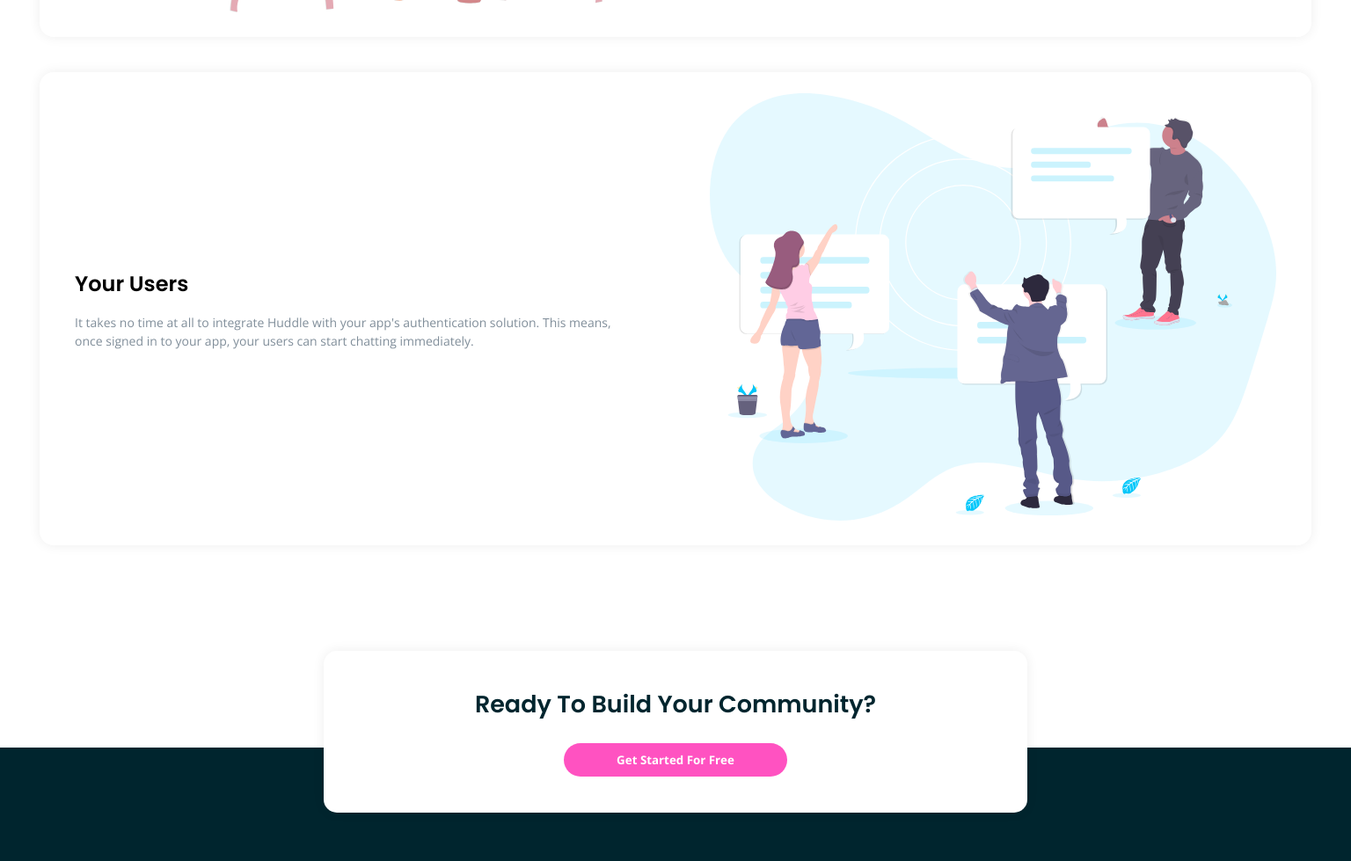
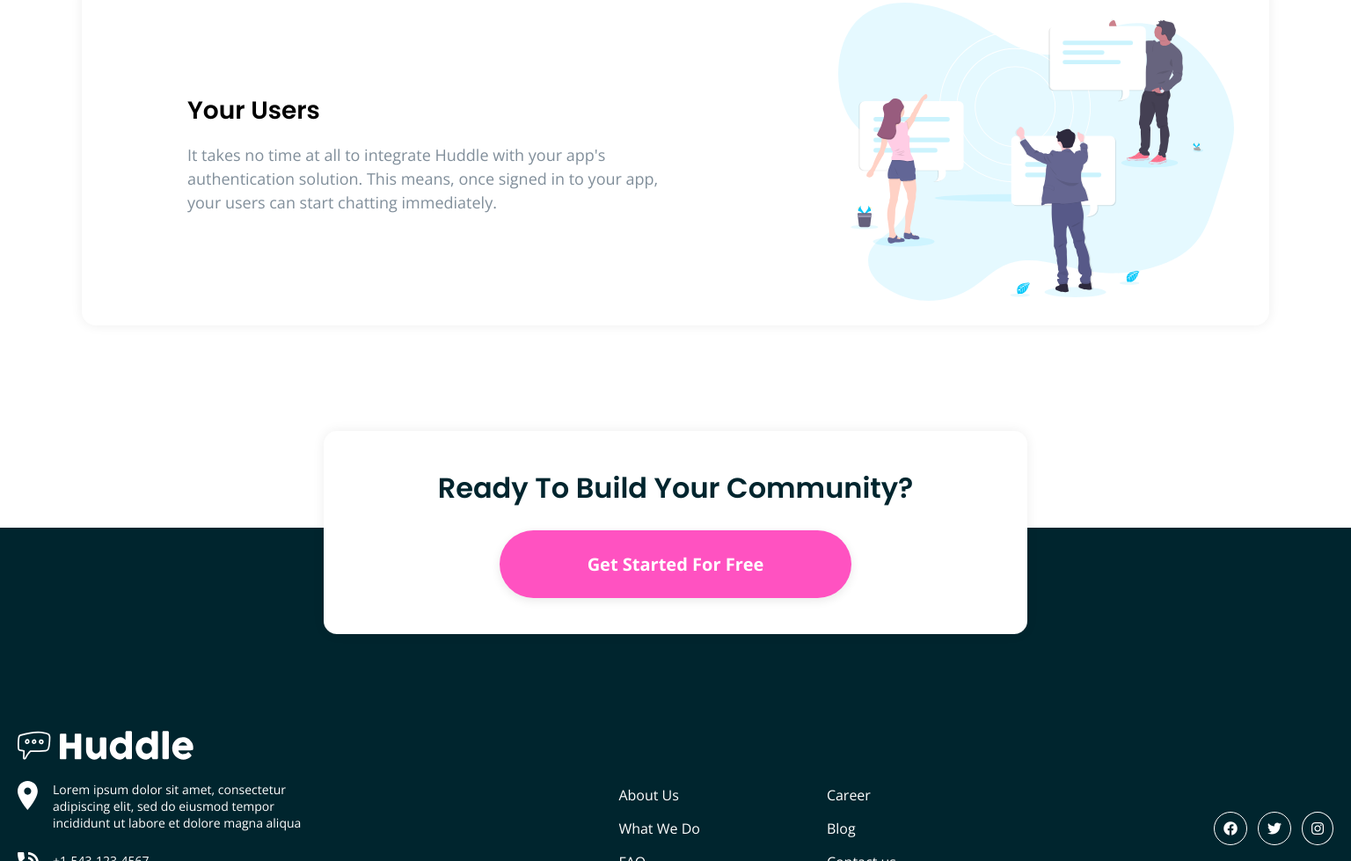
Before and after one commit to GuyNamedEJ/Huddle-Lading-Page, a plain HTML site: page index.html in a window 1536 px wide. Shown: the part 1821-2800 px from the top of the page at 88% size. Drawn offline with nearby package versions, Linux system fonts and the light colour scheme.

Commit message:
Styling completed

```diff
--- a/css/style.css
+++ b/css/style.css
@@ -44,6 +44,7 @@ main{
     border: none;
     font-family: var(--font-open-sans);
     font-weight: 700;
+    box-shadow: 0px 3px 11px rgba(0,0,0,.09);
 }
 
 .button--cta--header{
@@ -67,6 +68,7 @@ main{
     background-repeat: no-repeat;
     display: flex;
     flex-direction: column;
+
 }
 
 .hero__header{
@@ -281,3 +283,84 @@ footer{
 
 
 }
+
+
+@media screen and (min-width:1440px) {
+    main, .hero__content__container,
+    .hero__header{
+        max-width: 1440px;
+        margin: auto;
+    }
+
+    .hero__header{
+        width: 100%;
+        margin-top:48px;
+        margin-bottom: 71px;
+    }
+
+    .hero__header .button{
+        font-size: 14px;
+        padding: 13px 63px;
+    }
+
+    .hero {
+        padding-left: 80px;
+        padding-right: 90px;
+        margin-bottom: 160px;
+    }
+
+    .hero__content{
+        width: 50%;
+    }
+
+    .hero__heading{
+        font-size: 40px;
+    }
+
+    .features .text--heading{
+        font-size: 28px;
+    }
+
+    .features .text--body{
+        font-size: 18px;
+        line-height: 27px;
+    }
+
+    .features__card{
+        padding-left: 120px;
+        gap: 168px;
+    }
+
+    .popout .text--heading{
+        font-size: 32px;
+    }
+
+    .popout .button{
+        padding: 25px 100px;
+        border-radius: 40px;
+        font-size: 20px;
+    }
+
+    .footer-container{
+        display: flex;
+        align-items: flex-start;
+        justify-content: space-between;
+    }
+
+    .footer-container nav{
+        align-self: center;
+        display: flex;
+        align-items: center;
+        justify-content: space-between;
+        gap: 144px;
+    }
+
+    .social{
+        align-self: center;
+    }
+
+    .copyright{
+        text-align: right;
+    }
+
+}
--- a/index.html
+++ b/index.html
@@ -156,6 +156,8 @@
             <li><a href="#">About Us</a></li>
             <li><a href="#">What We Do</a></li>
             <li><a href="#">FAQ</a></li>
+          </ul>
+          <ul class="links">
             <li><a href="#">Career</a></li>
             <li><a href="#">Blog</a></li>
             <li><a href="#">Contact us</a></li>
```
